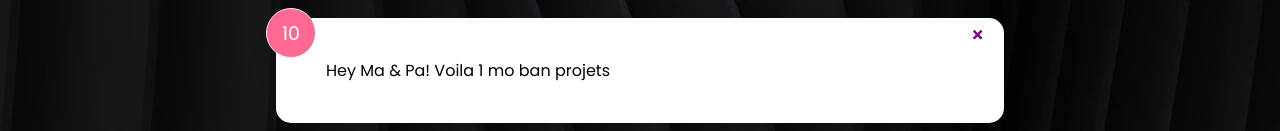
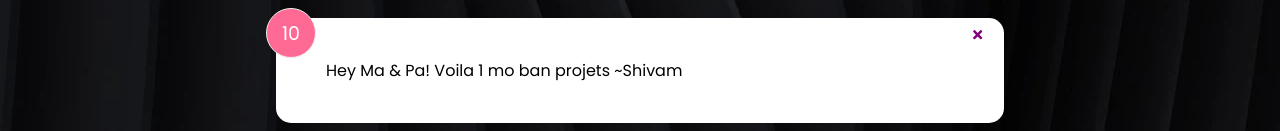
Before and after one commit to Shiv2205/feedback-app, a React (Create React App) app: page / in a window 1280 px wide. Shown: the part 501-632 px from the top of the page. Built offline with nearby package versions, Linux system fonts and the light colour scheme.

Commit message:
Just a little personal message

```diff
--- a/src/data/FeedbackData.js
+++ b/src/data/FeedbackData.js
@@ -2,7 +2,7 @@ const FeedbackData = [
     {
       id: 0,
       rating: 10,
-      text: 'Hey Ma & Pa! Voila 1 mo ban projets'
+      text: 'Hey Ma & Pa! Voila 1 mo ban projets ~Shivam'
     },
     {
       id: 1,
```
